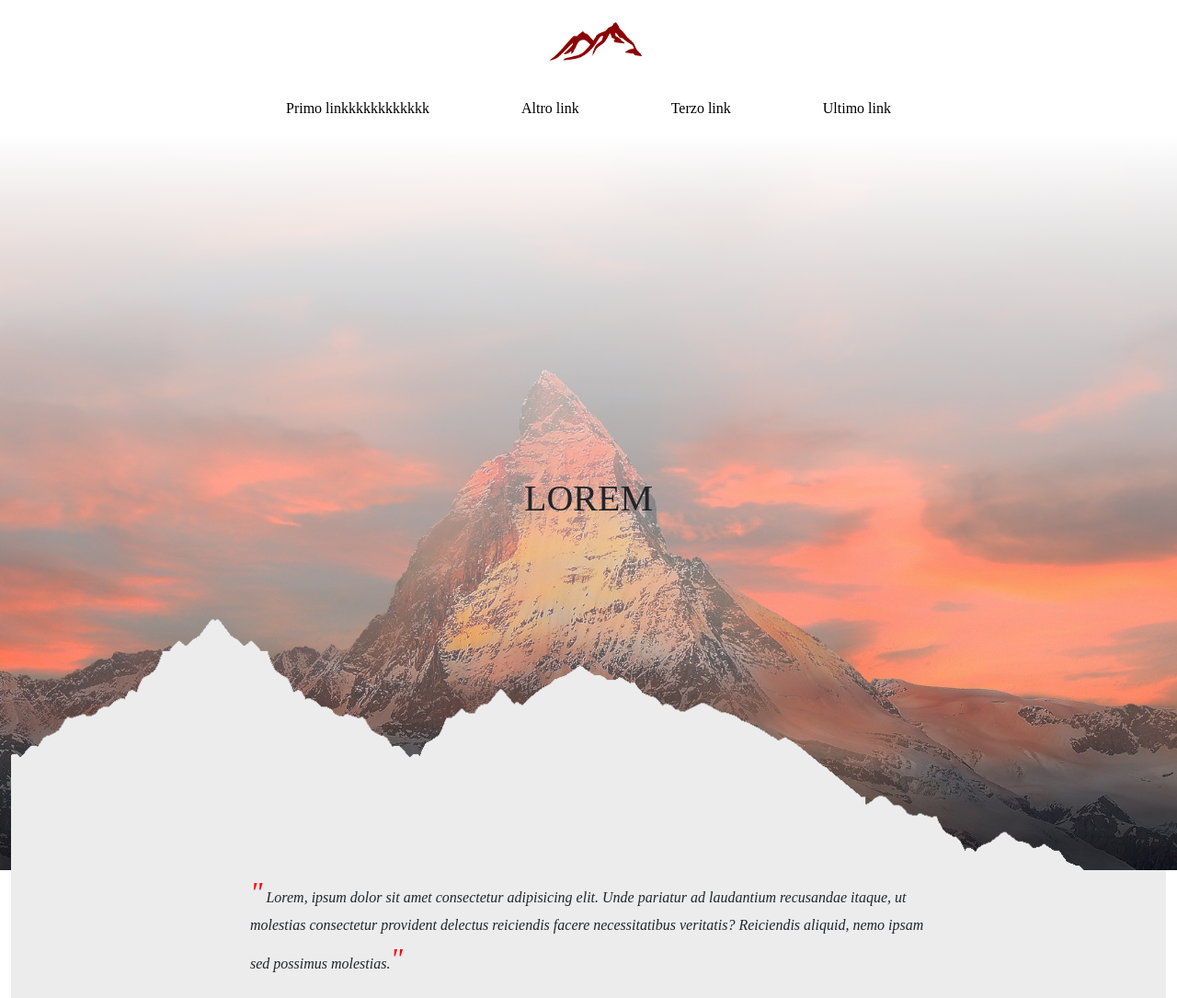
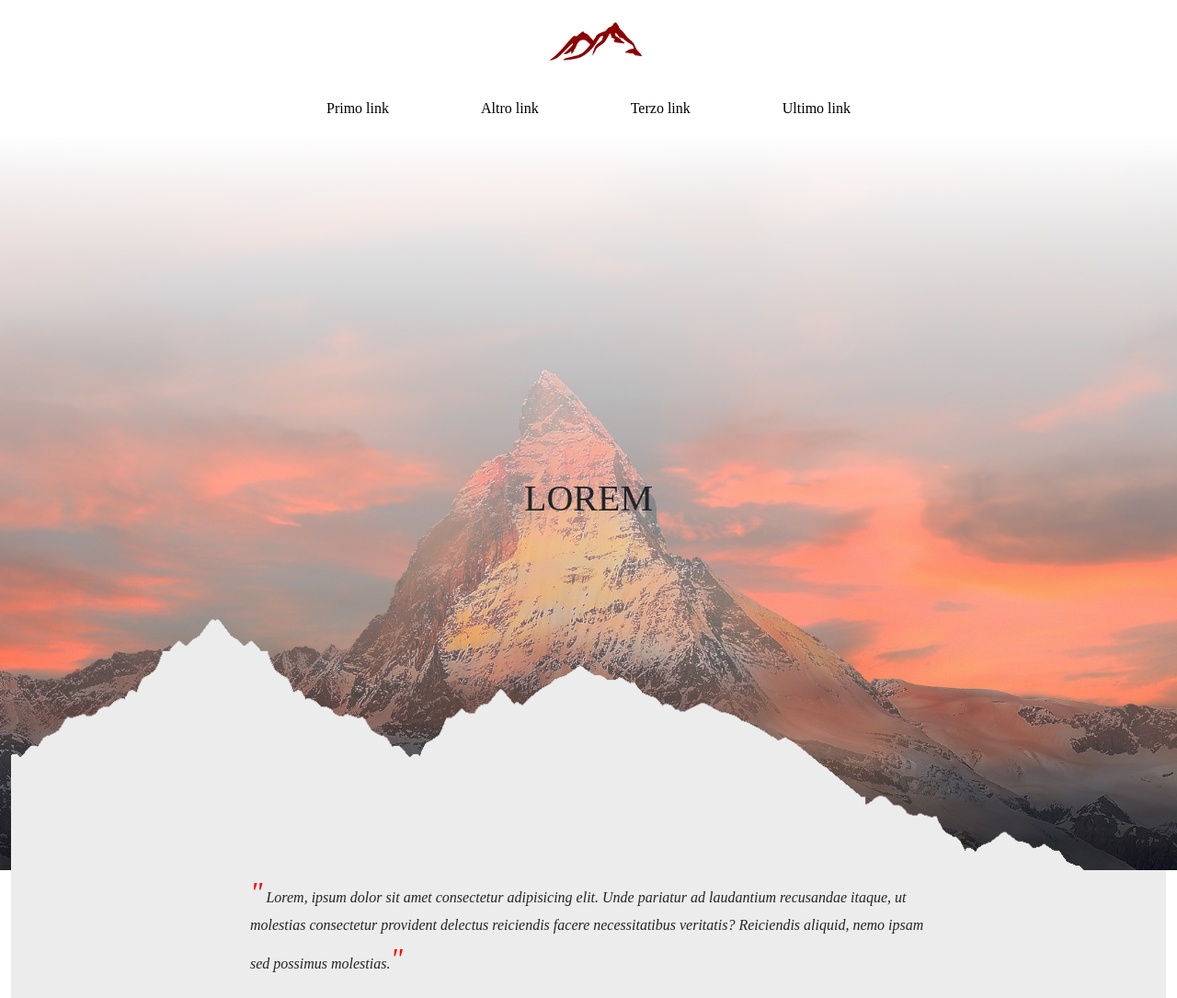
Before and after one commit to Hackademy-122/Red_GalleniDario_FlavioDiMarco_FelicettaMarotta, a plain HTML site: page index.html in a window 1280 px wide. Shown: the top 1085 px of the page at 92% size. Drawn offline with nearby package versions, Linux system fonts and the light colour scheme.

Commit message:
speriamo sia la volta buona

```diff
--- a/index.html
+++ b/index.html
@@ -19,7 +19,7 @@
                 <img height="90px" width="100px" src="./media/logo.png" alt="logo">
             </div>
             <div class="col-12 text-center py-3">
-                <a class="no_decoration mx-5" href="">Primo linkkkkkkkkkkkk</a>
+                <a class="no_decoration mx-5" href="">Primo link</a>
                 <a class="no_decoration mx-5" href="">Altro link</a>
                 <a class="no_decoration mx-5" href="">Terzo link</a>
                 <a class="no_decoration mx-5" href="">Ultimo link</a>
```
